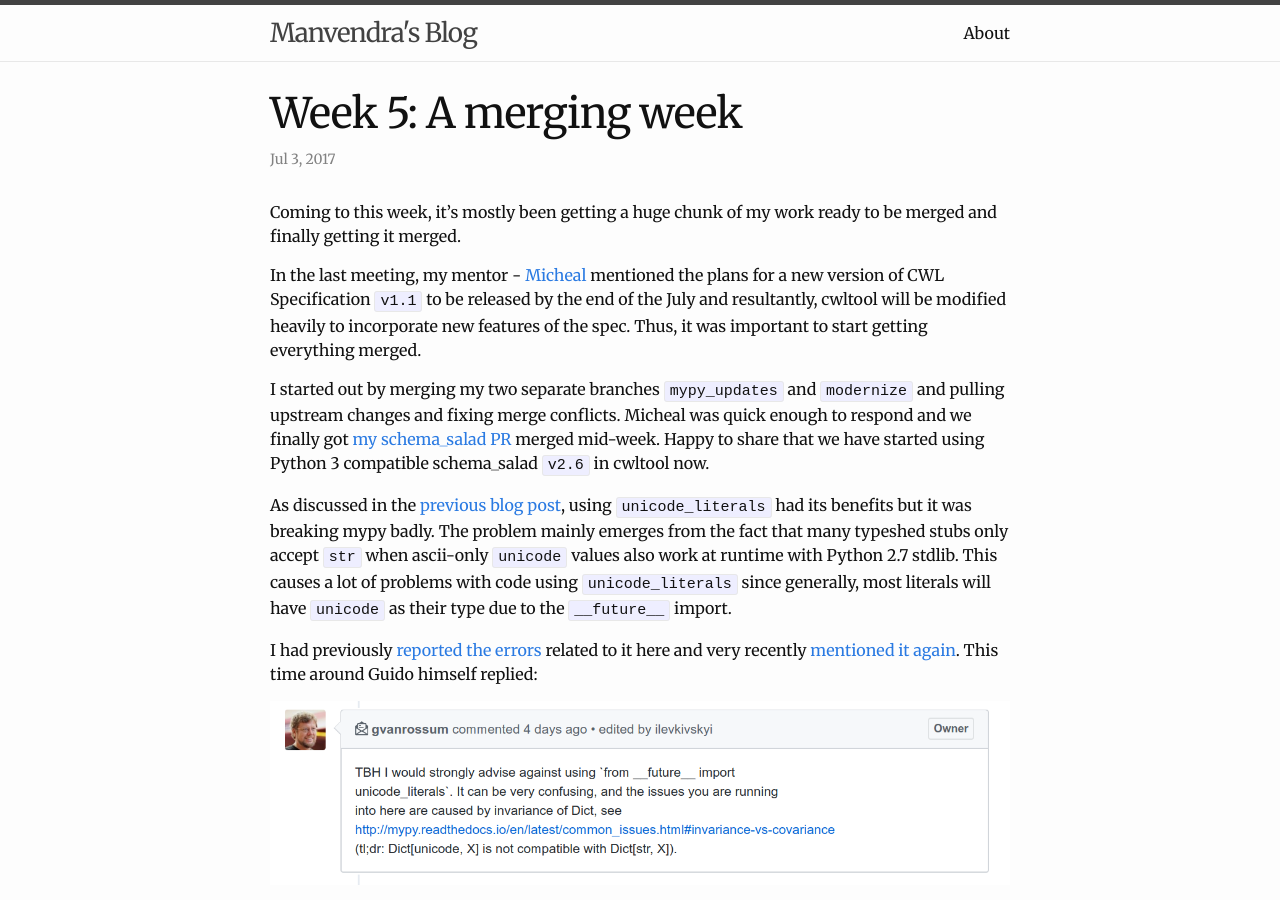
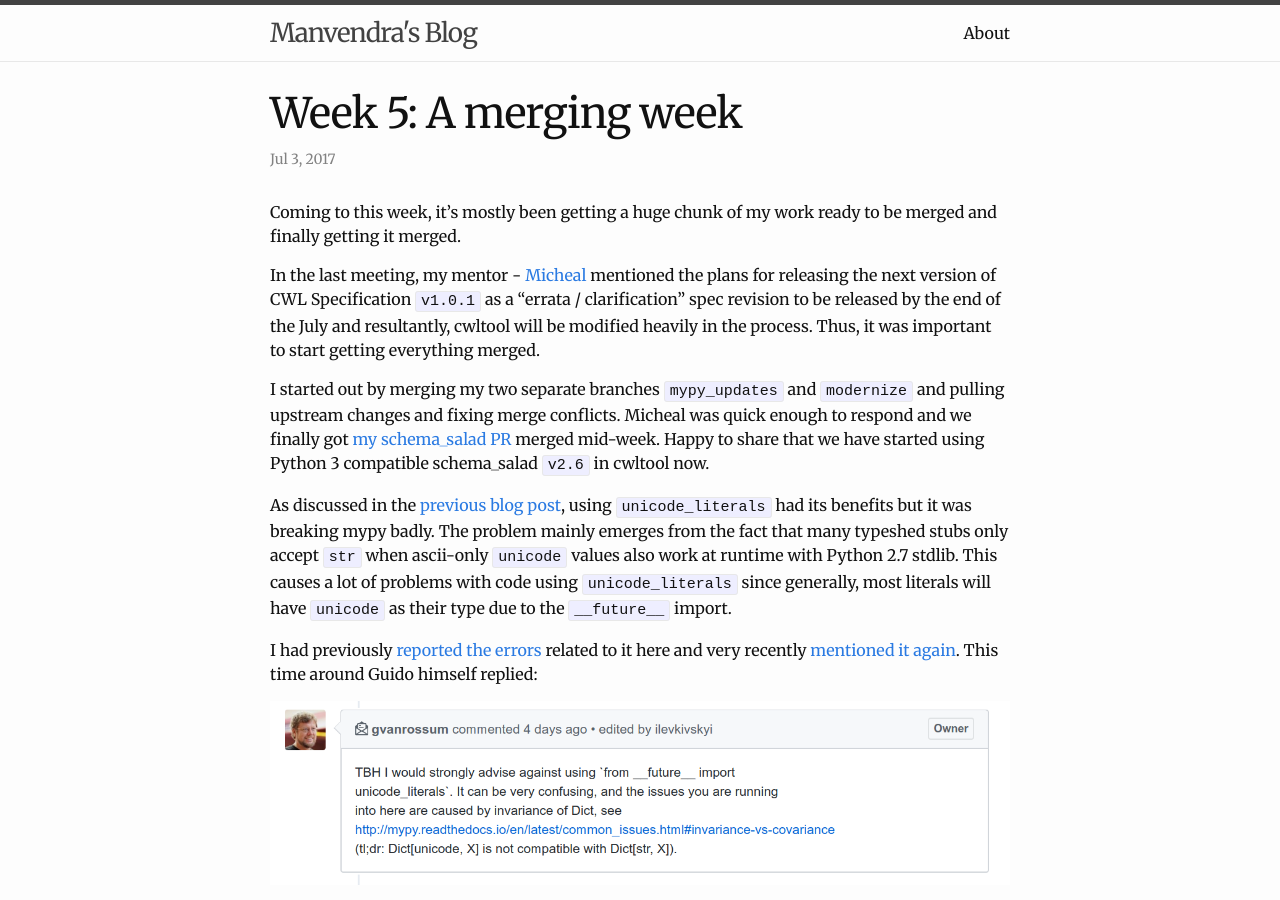
Before and after one commit to manu-chroma/blog, a Jekyll site: the page built from _posts/2017-07-03-week-5.md, in a window 1280 px wide and 900 px high. Built offline with Jekyll 4.4.1, drawn with Linux system fonts in a browser that asks for light colours; comment, search, counter and statistics services are not loaded.

Commit message:
week 5: fix errors in cwl spec clarification

```diff
--- a/_posts/2017-07-03-week-5.md
+++ b/_posts/2017-07-03-week-5.md
@@ -7,7 +7,7 @@ published: true
 
 Coming to this week, it's mostly been getting a huge chunk of my work ready to be merged and finally getting it merged.
 
-In the last meeting, my mentor - [Micheal](https://github.com/mr-c) mentioned the plans for a new version of CWL Specification ``v1.1`` to be released by the end of the July and resultantly, cwltool will be modified heavily to incorporate new features of the spec.
+In the last meeting, my mentor - [Micheal](https://github.com/mr-c) mentioned the plans for releasing the next version of CWL Specification ``v1.0.1`` as a "errata / clarification" spec revision to be released by the end of the July and resultantly, cwltool will be modified heavily in the process.
 Thus, it was important to start getting everything merged.
 
 I started out by merging my two separate branches ``mypy_updates`` and ``modernize`` and pulling upstream changes and fixing merge conflicts. Micheal was quick enough to respond and we finally got [my schema_salad PR](https://github.com/common-workflow-language/cwltool/pull/442) merged mid-week. Happy to share that we have started using Python 3 compatible schema_salad ``v2.6`` in cwltool now.
```
